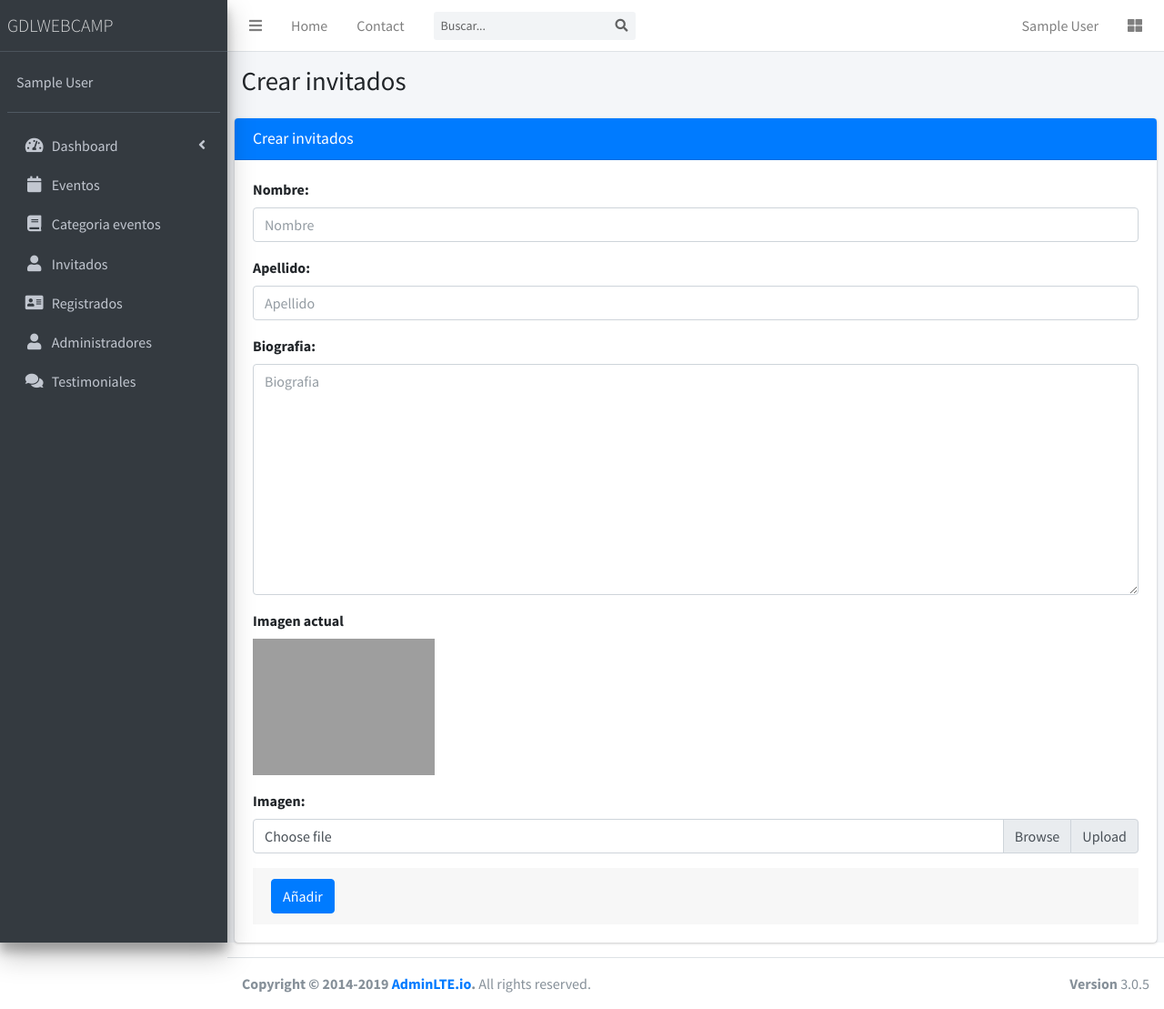
After one commit to medinabotadev/web-conference, a PHP site: page /gdlwebcamp-pract/admin/editar-invitado.php?id=1 in a window 1280 px wide. The commit adds this page. Shown: the whole page at 91% size. Run offline with PHP 8.4, Linux system fonts and the light colour scheme; the visitor is signed in with stand-in values (Sample User, id 1); data that the repository does not hold is empty; some libraries are stand-ins or nearby versions; grey boxes are pictures that could not be loaded.

Commit message:
video 481

```diff
--- /dev/null
+++ b/admin/editar-invitado.php
@@ -0,0 +1,94 @@
+<?php
+$id = $_GET['id'];
+if (!filter_var($id, FILTER_VALIDATE_INT)) {
+    die("Error!");
+}
+include_once 'funciones/sesiones.php';
+include_once 'funciones/funciones.php';
+include_once 'templates/header.php';
+include_once 'templates/barra.php';
+include_once 'templates/navegacion.php';
+?>
+
+<!-- Content Wrapper. Contains page content -->
+<div class="content-wrapper">
+    <!-- Content Header (Page header) -->
+    <section class="content-header">
+        <div class="container-fluid">
+            <div class="row mb-2">
+                <div class="col-sm-6">
+                    <h1>Crear invitados</h1>
+                </div>
+                <div class="col-sm-6">
+                </div>
+            </div>
+        </div><!-- /.container-fluid -->
+    </section>
+
+    <!-- Main content -->
+    <section class="content">
+
+        <!-- Default box -->
+        <!-- general form elements -->
+        <div class="card card-primary">
+            <div class="card-header">
+                <h3 class="card-title">Crear invitados</h3>
+            </div>
+            <!-- /.card-header -->
+            <?php
+                $sql = " SELECT * FROM invitados WHERE invitado_id = $id ";
+                $resultado = $conn->query($sql);
+                $invitado = $resultado->fetch_assoc();
+            ?>
+            <!-- form start -->
+            <form role="form" name="guardar-registro" id="guardar-registro-archivo" method="POST" action="modelo-invitado.php" enctype="multipart/form-data">
+                <div class="card-body">
+                    <div class="form-group">
+                        <label for="nombre_invitado">Nombre:</label>
+                        <input type="text" class="form-control" id="nombre_invitado" name="nombre_invitado" placeholder="Nombre" value="<?php echo $invitado['nombre_invitado']; ?>">
+                    </div>
+                    <div class="form-group">
+                        <label for="apellido_invitado">Apellido:</label>
+                        <input type="text" class="form-control" id="apellido_invitado" name="apellido_invitado" placeholder="Apellido" value="<?php echo $invitado['apellido_invitado']; ?>">
+                    </div>
+                    <div class="form-group">
+                        <label for="biografia_invitado">Biografia:</label>
+                        <textarea class="form-control" name="biografia_invitado" id="biografia_invitado" rows="10" placeholder="Biografia"><?php echo $invitado['descripcion']; ?></textarea>
+                    </div>
+                    <div class="form-group">
+                        <label for="imagen_actual">Imagen actual</label>
+                        <br>
+                        <img src="../img/invitados/<?php echo $invitado['url_imagen'] ?>" alt="" width="200px">
+                    </div>
+                    <div class="form-group">
+                        <label for="imagen_invitado">Imagen:</label>
+                        <div class="input-group">
+                            <div class="custom-file">
+                                <input type="file" class="custom-file-input" id="imagen_invitado" name="archivo_imagen">
+                                <label class="custom-file-label" for="imagen_invitado">Choose file</label>
+                            </div>
+                            <div class="input-group-append">
+                                <span class="input-group-text" id="">Upload</span>
+                            </div>
+                        </div>
+                    </div>
+                    <!-- /.card-body -->
+                    <div class="card-footer">
+                        <input type="hidden" name="registro" value="actualizar">
+                        <input type="hidden" name="id_registro" value="<?php echo $invitado['invitado_id'] ?>">
+                        <button type="submit" class="btn btn-primary" id="crear_registro">Añadir</button>
+                    </div>
+                </div>
+            </form>
+        </div>
+</div>
+<!-- /.card -->
+
+</section>
+<!-- /.content -->
+</div>
+<!-- /.content-wrapper -->
+
+<?php
+include_once 'templates/footer.php';
+?>
--- a/admin/lista-invitados.php
+++ b/admin/lista-invitados.php
@@ -54,12 +54,12 @@
                         <tr>
                           <td><?php echo $invitado['nombre_invitado'] . " " . $invitado['apellido_invitado']; ?></td>
                           <td><?php echo $invitado['descripcion']; ?></td>
-                          <td><?php echo $invitado['url_imagen']; ?></td>
+                          <td><img src="../img/invitados/<?php echo $invitado['url_imagen']; ?>" width="150px"></td>
                           <td>
-                            <a href="editar-categoria.php?id=<?php echo $invitado['id_categoria']; ?>" class="btn bg-orange btn-flat margin">
+                            <a href="editar-invitado.php?id=<?php echo $invitado['invitado_id']; ?>" class="btn bg-orange btn-flat margin">
                               <i class="fas fa-pencil-ruler"></i>
                             </a>
-                            <a href="#" data-id="<?php echo $invitado['id_categoria']; ?>" data-tipo="categoria" class="btn bg-maroon btn-flat margin borrar_registro">
+                            <a href="#" data-id="<?php echo $invitado['invitado_id']; ?>" data-tipo="invitado" class="btn bg-maroon btn-flat margin borrar_registro">
                               <i class="fas fa-trash"></i>
                             </a>
                           </td>
--- a/includes/templates/invitados.php
+++ b/includes/templates/invitados.php
@@ -18,7 +18,7 @@
                 <li>
                     <div class="invitado">
                         <a class="invitado-info" href="#invitado<?php echo $invitados['invitado_id'] ?>">
-                            <img src="img/<?php echo $invitados['url_imagen'] ?>" alt="invitado">
+                            <img src="img/invitados/<?php echo $invitados['url_imagen'] ?>" alt="invitado">
                             <p><?php echo $invitados['nombre_invitado'] . " " . $invitados['apellido_invitado'] ?></p>
                         </a>
                     </div>
@@ -26,7 +26,7 @@
                 <div style="display: none;">
                     <div class="invitado-info" id="invitado<?php echo $invitados['invitado_id'] ?>">
                         <h2><?php echo $invitados['nombre_invitado'] . " " . $invitados['apellido_invitado'] ?></h2>
-                        <img src="img/<?php echo $invitados['url_imagen'] ?>" alt="invitado">
+                        <img src="img/invitados/<?php echo $invitados['url_imagen'] ?>" alt="invitado">
                         <p><?php echo $invitados['descripcion'] ?></p>
                     </div>
                 </div>
```
Also changed, not shown: admin/modelo-invitado.php (+31 -6 lines), img/invitadofreda.jpg (deleted), img/invitados/IMG-20191011-WA0198-03.jpeg (added), img/invitados/invitado1.jpg (renamed from img/invitado1.jpg), img/invitados/invitado2.jpg (renamed from img/invitado2.jpg), img/invitados/invitado3.jpg (renamed from img/invitado3.jpg), img/invitados/invitado4.jpg (renamed from img/invitado4.jpg), img/invitados/invitado5.jpg (renamed from img/invitado5.jpg), img/invitados/invitado6.jpg (renamed from img/invitado6.jpg).
